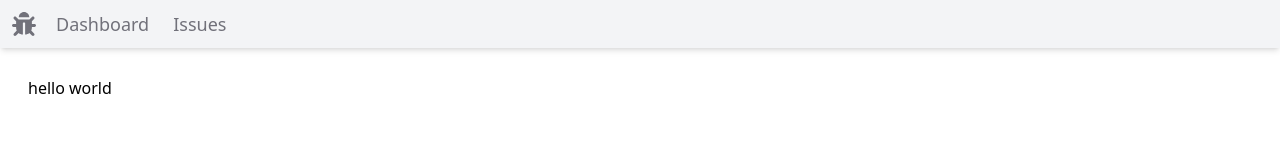
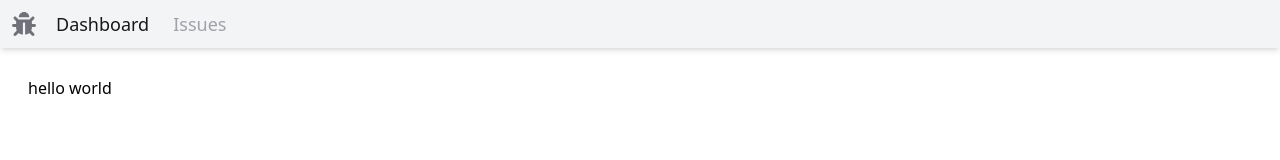
Before and after one commit to daly64/issue-tracker, a Next.js app: page / in a window 1280 px wide. Shown: the top 160 px of the page. Built offline with nearby package versions, Linux system fonts and the light colour scheme.

Commit message:
style the active navbar link

```diff
--- a/app/NavBar.tsx
+++ b/app/NavBar.tsx
@@ -1,29 +1,37 @@
+"use client";
+import classNames from "classnames";
 import Link from "next/link";
+import { usePathname } from "next/navigation";
 import React from "react";
 import { FaBug } from "react-icons/fa";
 const NavBar = () => {
+  const currentPath = usePathname();
+  console.log(currentPath);
+
   const links = [
     { label: "Dashboard", href: "/" },
     { label: "Issues", href: "/issues" },
   ];
   return (
     <>
-      {/* NavBar */}
       <nav className="bg-gray-100 shadow-md h-12 p-3  flex space-x-5 items-center">
         <Link href="/">
           <FaBug size="1.5rem" className="text-zinc-500 hover:text-zinc-700" />
         </Link>
 
         <ul className="flex space-x-6 ">
-          {links.map((link) => (
-            <Link
-              className="text-zinc-500 text-lg hover:text-zinc-900 transition-colors"
-              key={link.href}
-              href={link.href}
-            >
-              {link.label}
-            </Link>
-          ))}
+          {links.map((link) => {
+            const linkClassName = classNames({
+              "text-zinc-900 font-semi-bold": link.href == currentPath,
+              "text-zinc-400": link.href !== currentPath,
+              "text-lg transition-colors": true,
+            });
+            return (
+              <Link className={linkClassName} key={link.href} href={link.href}>
+                {link.label}
+              </Link>
+            );
+          })}
         </ul>
       </nav>
     </>
--- a/package.json
+++ b/package.json
@@ -13,6 +13,7 @@
     "@types/react": "18.2.55",
     "@types/react-dom": "18.2.19",
     "autoprefixer": "10.4.17",
+    "classnames": "^2.5.1",
     "eslint": "8.56.0",
     "eslint-config-next": "14.1.0",
     "next": "14.1.0",
```
Also changed, not shown: 1 other file (tests, documents, lock files or other folders).
